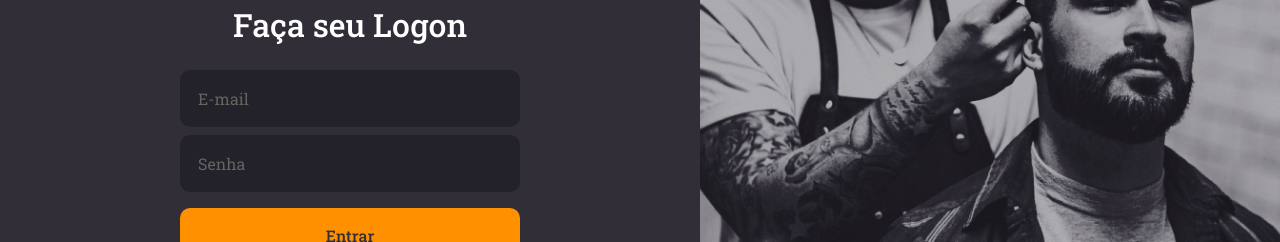
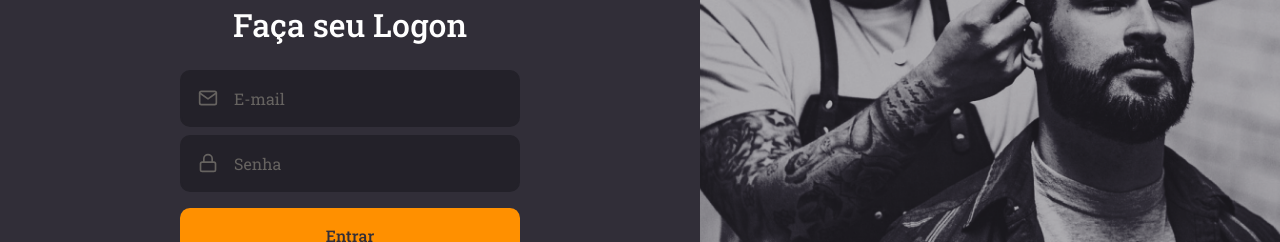
Before and after one commit to sirmd/go-stack-nivel-03, a React (Create React App) app in the folder nivel-04/go-barber-web/: page / in a window 1280 px wide. Shown: the part 299-541 px from the top of the page. Built offline with nearby package versions, Linux system fonts and the light colour scheme; the HTML template or start-up script is replaced by a standard one.

Commit message:
Nivel 04 -> ReactJS -> Componentização do Input e Button

```diff
--- /dev/null
+++ b/nivel-04/go-barber-web/src/components/Button/index.tsx
@@ -0,0 +1,15 @@
+import React, { ButtonHTMLAttributes } from 'react';
+import { Container } from './styles';
+
+type ButtonProps = ButtonHTMLAttributes<HTMLButtonElement>;
+
+
+const Button: React.FC<ButtonProps> = ({ children, ...rest }) => {
+  return (
+    <Container type="button" {...rest}>
+      {children}
+    </Container>
+  );
+}
+
+export default Button
--- /dev/null
+++ b/nivel-04/go-barber-web/src/components/Button/styles.ts
@@ -0,0 +1,26 @@
+import styled from 'styled-components';
+import { shade } from 'polished';
+
+export const Container = styled.button`
+
+  background: #ff9000;
+  height: 56px;
+  border-radius: 10px;
+  border: 0;
+  padding:0 16px;
+  color: #312e38;
+  width: 100%;
+  font-weight: 500;
+  margin-top: 16px;
+  transition: background-color 0.2s;
+
+  &:hover {
+      background: ${shade(0.2, '#ff9000')}
+  }
+
+  button {
+
+  }
+
+
+`;
--- /dev/null
+++ b/nivel-04/go-barber-web/src/components/Input/index.tsx
@@ -0,0 +1,19 @@
+import React, { InputHTMLAttributes } from 'react';
+import { IconBaseProps } from 'react-icons';
+import { Container } from './styles';
+
+interface InputProps extends InputHTMLAttributes<HTMLInputElement> {
+  name: string;
+  icon: React.ComponentType<IconBaseProps>;
+}
+
+const Input: React.FC<InputProps> = ({ icon: Icon, ...rest }) =>
+  (
+    <Container>
+      {Icon && <Icon size={20} />}
+      <input {...rest} />
+    </Container>
+  );
+
+
+export default Input
--- /dev/null
+++ b/nivel-04/go-barber-web/src/components/Input/styles.ts
@@ -0,0 +1,38 @@
+import styled from 'styled-components';
+import { shade } from 'polished';
+
+
+
+export const Container = styled.div`
+
+  background: #232129;
+  border-radius: 10px;
+  border: 2px solid #232129;
+  padding: 16px;
+  width: 100%;
+  display: flex;
+  align-items: center;
+  color: #666360;
+
+  & + div {
+    margin-top: 8px;
+  }
+
+  input {
+    flex: 1;
+    background: transparent;
+    border: 0;
+    color: #F4EDE8;
+
+
+
+    &::placeholder {
+      color: #666360;
+    }
+
+  }
+
+  svg {
+    margin-right: 16px;
+  }
+`;
--- a/nivel-04/go-barber-web/src/pages/SignIn/index.tsx
+++ b/nivel-04/go-barber-web/src/pages/SignIn/index.tsx
@@ -1,6 +1,8 @@
 import React from 'react';
 import { Container, Content, Background } from './styles';
-import { FiLogIn } from 'react-icons/fi';
+import { FiLogIn, FiMail, FiLock } from 'react-icons/fi';
+import Input from '../../components/Input/index';
+import Button from '../../components/Button/index';
 import logo from '../../assets/logo.svg'
 const SignIn = () => {
   return (
@@ -12,10 +14,10 @@
             Faça seu Logon
           </h1>
 
-          <input placeholder="E-mail" />
-          <input type="password" placeholder="Senha" />
+          <Input icon={FiMail} name="email" placeholder="E-mail" />
+          <Input icon={FiLock} name="password" type="password" placeholder="Senha" />
 
-          <button type="submit">Entrar</button>
+          <Button type="submit">Entrar</Button>
 
           <a href="forgot">Esqueci minha senha</a>
         </form>
--- a/nivel-04/go-barber-web/src/pages/SignIn/styles.ts
+++ b/nivel-04/go-barber-web/src/pages/SignIn/styles.ts
@@ -6,7 +6,7 @@
   height: 100vh;
   display: flex;
   align-items: stretch;
-  justify-content:
+  justify-content: center;
 
 `;
 export const Content = styled.div`
@@ -25,41 +25,6 @@
     h1 {
       margin-bottom: 24px;
 
-    }
-
-    input {
-      background: #232129;
-      border-radius: 10px;
-      border: 2px solid #232129;
-      padding: 16px;
-      width: 100%;
-      color: #F4EDE8;
-
-      & + input {
-        margin-top: 8px;
-      }
-
-      &::placeholder {
-        color: #666360;
-      }
-
-    }
-
-    button {
-      background: #ff9000;
-      height: 56px;
-      border-radius: 10px;
-      border: 0;
-      padding:0 16px;
-      color: #312e38;
-      width: 100%;
-      font-weight: 500;
-      margin-top: 16px;
-      transition: background-color 0.2s;
-
-      &:hover{
-          background: ${shade(0.2, '#ff9000')}
-      }
     }
 
     a {
```
